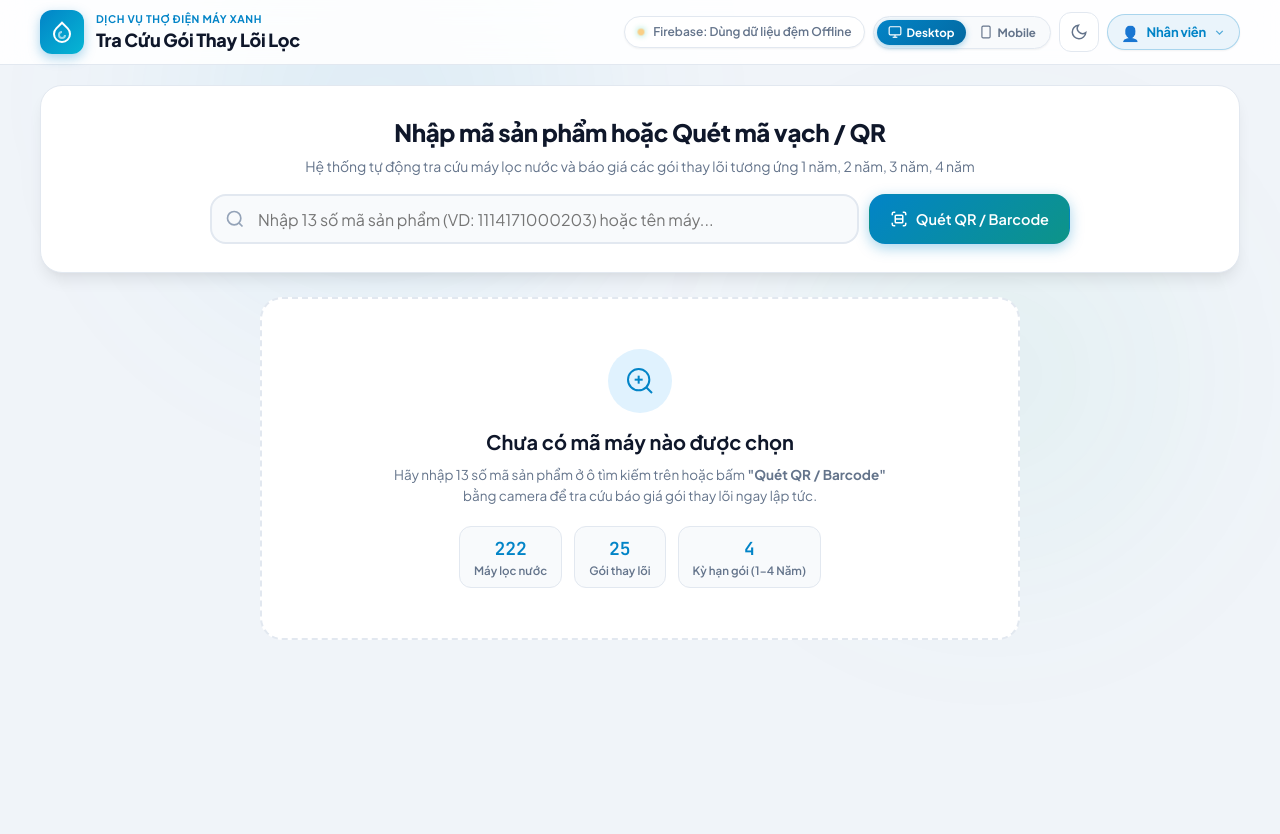
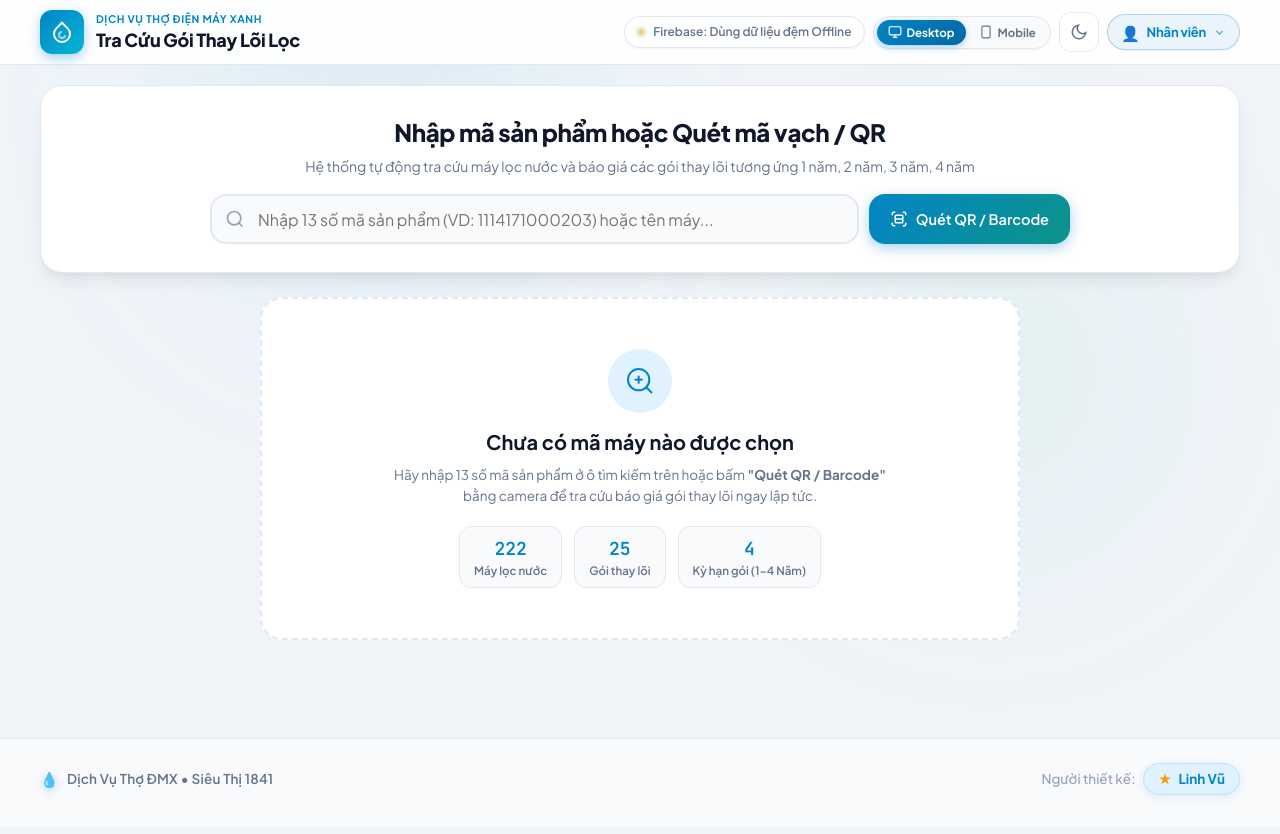
Before and after one commit to leevu221-lang/tra-cuu-loi-loc, a website: page index.html in a window 1280 px wide. Before the commit the page ends 800 px from the top, so only its background shows below. Drawn offline with Linux system fonts and the light colour scheme; no server answers.

Commit message:
feat: them thong tin nguoi thiet ke Linh Vu o cuoi trang

```diff
--- a/index.html
+++ b/index.html
@@ -631,6 +631,27 @@
 
   </main>
 
+  <!-- App Footer: Designer Info -->
+  <footer class="app-footer">
+    <div class="container footer-content">
+      <div class="footer-inner">
+        <div class="footer-brand-tag">
+          <span class="footer-brand-icon">💧</span>
+          <span>Dịch Vụ Thợ ĐMX • Siêu Thị 1841</span>
+        </div>
+        <div class="footer-designer-badge">
+          <span class="designer-text">Người thiết kế:</span>
+          <span class="designer-pill">
+            <svg class="designer-star" viewBox="0 0 24 24" fill="currentColor">
+              <path d="M12 2l2.4 7.4h7.6l-6.1 4.5 2.3 7.1-6.2-4.5-6.2 4.5 2.3-7.1-6.1-4.5h7.6z"/>
+            </svg>
+            <strong>Linh Vũ</strong>
+          </span>
+        </div>
+      </div>
+    </div>
+  </footer>
+
   <!-- QR / Barcode Scanner Modal -->
   <div class="modal-overlay" id="scannerModal" style="display: none;">
     <div class="modal-card scanner-modal-card">
--- a/style.css
+++ b/style.css
@@ -3462,3 +3462,99 @@ body.role-staff .promo-switch-label {
   background: var(--bg-surface-elevated);
   border-color: var(--primary-border);
 }
+
+/* ==========================================
+   APP FOOTER: Designer Info (Linh Vũ) & Brand
+   ========================================== */
+.app-footer {
+  margin-top: 48px;
+  padding: 24px 0 calc(32px + env(safe-area-inset-bottom));
+  border-top: 1px solid var(--border-light);
+  background: var(--bg-surface-subtle);
+  transition: background var(--transition-normal), border-color var(--transition-normal);
+}
+
+.footer-content {
+  display: flex;
+  flex-direction: column;
+  align-items: center;
+  gap: 12px;
+}
+
+.footer-inner {
+  width: 100%;
+  display: flex;
+  align-items: center;
+  justify-content: space-between;
+  flex-wrap: wrap;
+  gap: 14px;
+}
+
+.footer-brand-tag {
+  display: inline-flex;
+  align-items: center;
+  gap: 8px;
+  font-size: 13.5px;
+  font-weight: 600;
+  color: var(--text-muted);
+  letter-spacing: 0.2px;
+}
+
+.footer-brand-icon {
+  font-size: 15px;
+  filter: drop-shadow(0 2px 4px rgba(2, 132, 199, 0.3));
+}
+
+.footer-designer-badge {
+  display: inline-flex;
+  align-items: center;
+  gap: 8px;
+  font-size: 13.5px;
+  color: var(--text-muted);
+}
+
+.designer-text {
+  font-weight: 500;
+  color: var(--text-light);
+}
+
+.designer-pill {
+  display: inline-flex;
+  align-items: center;
+  gap: 6px;
+  padding: 5px 14px;
+  background: var(--primary-subtle);
+  color: var(--primary);
+  border: 1px solid var(--primary-border);
+  border-radius: var(--radius-full);
+  font-size: 13.5px;
+  font-weight: 700;
+  box-shadow: 0 2px 8px rgba(2, 132, 199, 0.12);
+  transition: all var(--transition-fast);
+}
+
+.designer-pill:hover {
+  transform: translateY(-1px);
+  box-shadow: 0 4px 12px rgba(2, 132, 199, 0.22);
+}
+
+.designer-star {
+  width: 14px;
+  height: 14px;
+  color: #f59e0b;
+}
+
+@media (max-width: 640px) {
+  .app-footer {
+    margin-top: 32px;
+    padding-top: 20px;
+    padding-bottom: calc(90px + env(safe-area-inset-bottom)); /* Khoảng cách an toàn tránh nút Quét Mã che */
+  }
+
+  .footer-inner {
+    flex-direction: column;
+    justify-content: center;
+    text-align: center;
+    gap: 10px;
+  }
+}
```
